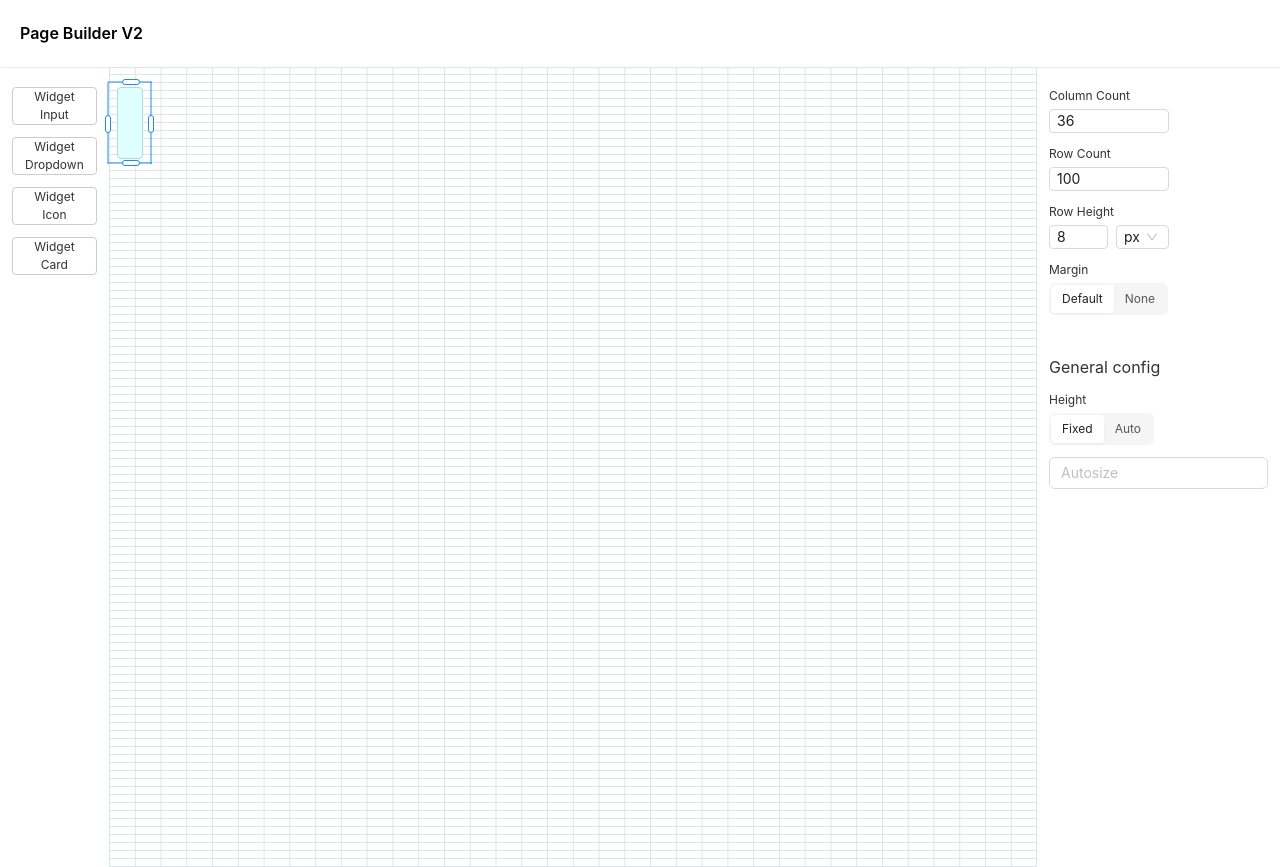
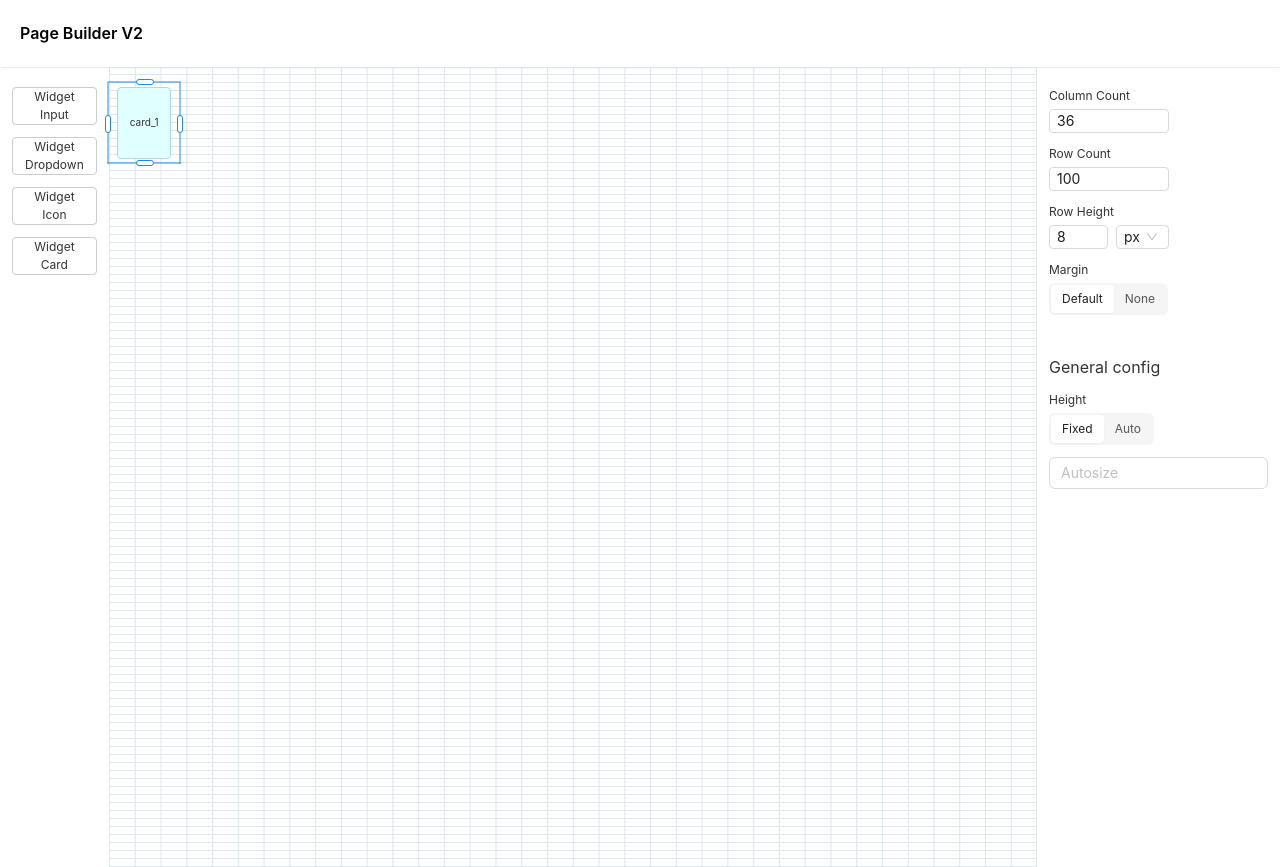
Before and after one commit to abdul-kissflow/builder, a React (Vite) app: page / in a window 1280 px wide. Built offline with nearby package versions, Linux system fonts and the light colour scheme.

Commit message:
auto grow issue fix

```diff
--- a/src/Builder/builder.module.css
+++ b/src/Builder/builder.module.css
@@ -102,9 +102,9 @@
   border-radius: 4px;
   width: 100%;
   height: 100%;
-  /* overflow: hidden; */
-  display: grid;
-  place-items: center;
+  display: flex;
+  align-items: center;
+  justify-content: center;
 }
 
 .widgetCell.defaultMargin .content {
--- a/src/Builder/widget.renderer.jsx
+++ b/src/Builder/widget.renderer.jsx
@@ -543,6 +543,7 @@ function WidgetRenderer({
       <div
         // ref={resizeObserverRef}
         className={styles.content}
+        id={widget.Id}
       >
         {/* <label>{widget.Id}</label> */}
         {/* {`H: ${widgetHeightRef ? widgetHeightRef.current : ""}`} */}
@@ -556,7 +557,7 @@ function WidgetRenderer({
             />
           </div>
         )} */}
-
+        <span style={{ fontSize: "x-small" }}>{widget.Id}</span>
         {/* /* auto grow poc */}
       </div>
       <div
```
